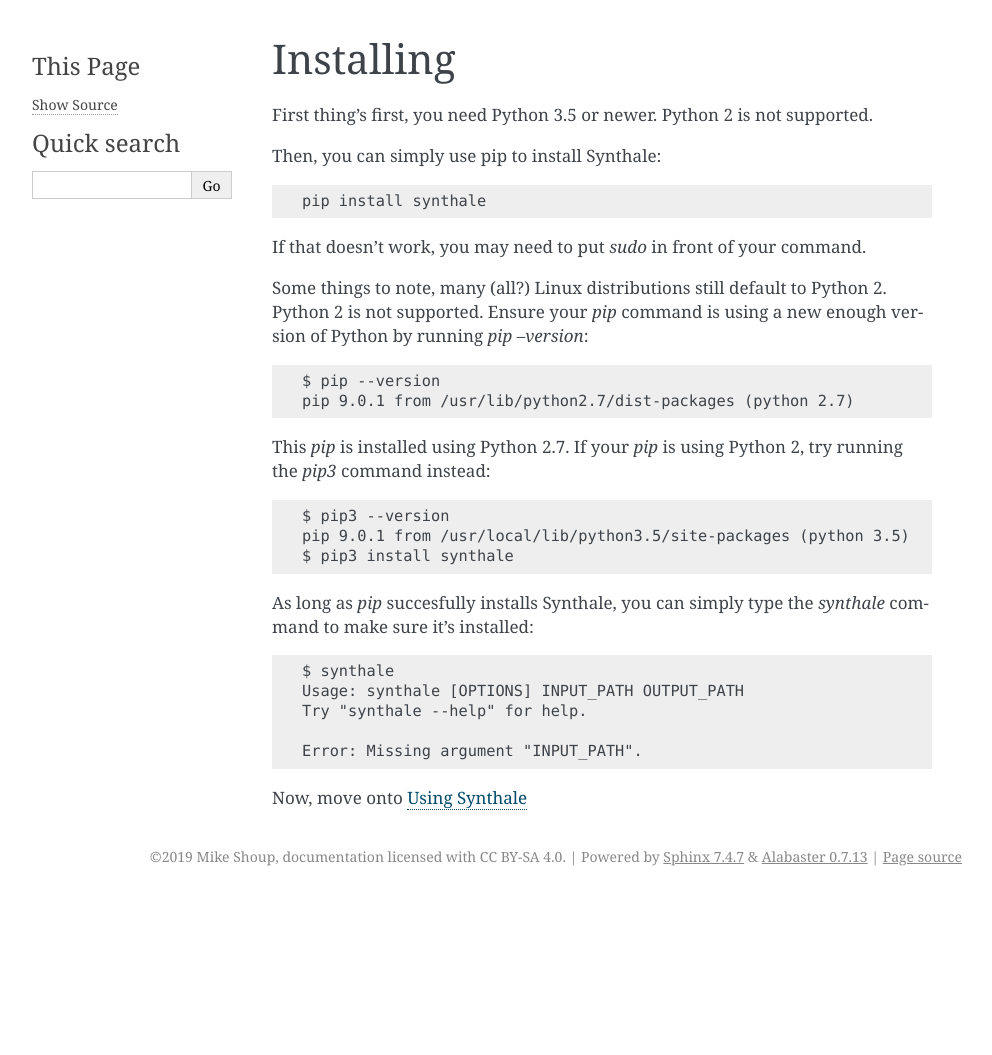
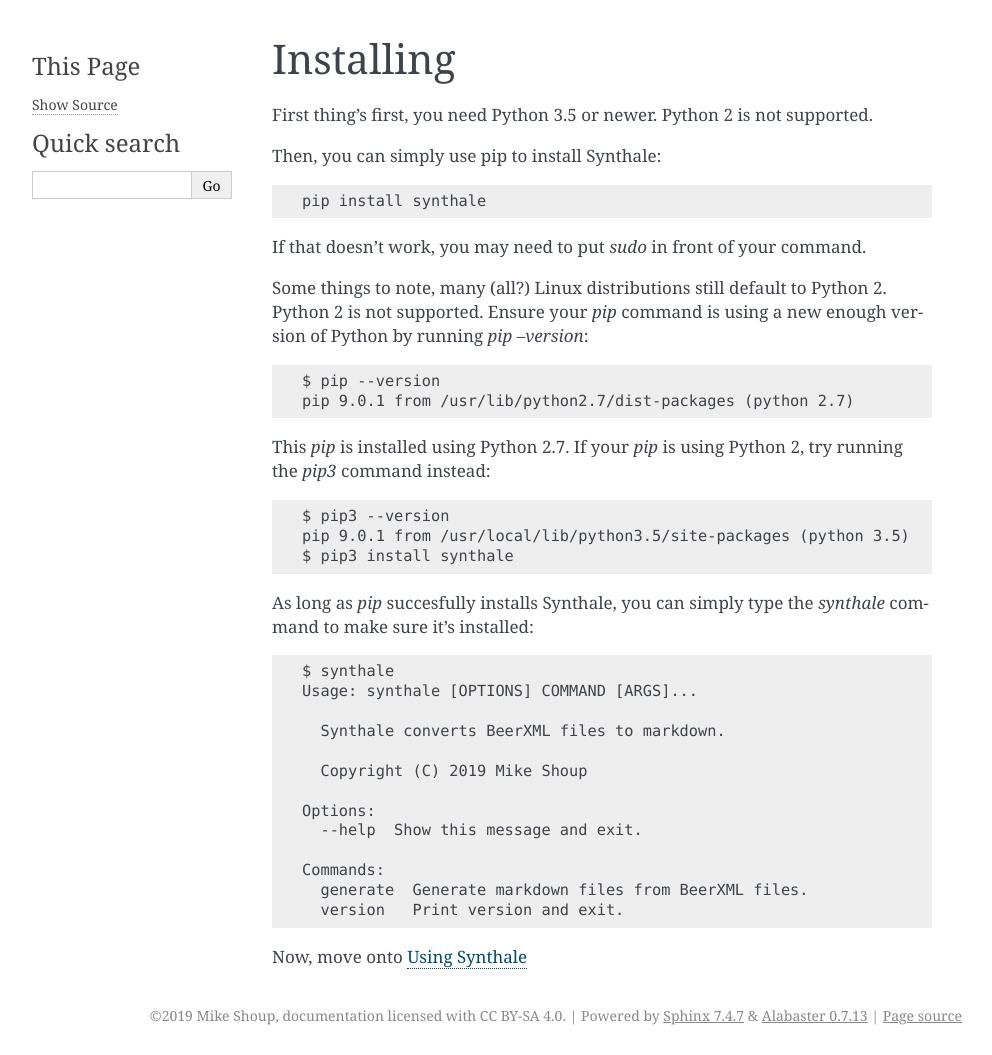
Before and after one commit to shouptech/synthale, a Sphinx documentation site: the page built from docs/installing.rst, in a window 1280 px wide. Shown: the whole page, without its empty margins (148-1140 px from the left). Built offline with Sphinx 7.4.7, drawn with Linux system fonts in a browser that asks for light colours; before the commit the page ends 900 px from its top, so only the background shows below that.

Commit message:
Update docs

```diff
--- a/docs/conf.py
+++ b/docs/conf.py
@@ -31,7 +31,7 @@
 # Add any Sphinx extension module names here, as strings. They can be
 # extensions coming with Sphinx (named 'sphinx.ext.*') or your custom
 # ones.
-extensions = ['sphinx.ext.autodoc']
+extensions = ['sphinx.ext.autodoc', 'sphinx_click.ext']
 
 # Add any paths that contain templates here, relative to this directory.
 templates_path = ['_templates']
@@ -94,7 +94,7 @@
 # Add any paths that contain custom static files (such as style sheets) here,
 # relative to this directory. They are copied after the builtin static files,
 # so a file named "default.css" will overwrite the builtin "default.css".
-html_static_path = ['_static']
+# html_static_path = ['_static']
 
 # Custom sidebar templates, must be a dictionary that maps document names
 # to template names.
--- a/docs/installing.rst
+++ b/docs/installing.rst
@@ -35,9 +35,18 @@
 ::
 
   $ synthale
-  Usage: synthale [OPTIONS] INPUT_PATH OUTPUT_PATH
-  Try "synthale --help" for help.
+  Usage: synthale [OPTIONS] COMMAND [ARGS]...
 
-  Error: Missing argument "INPUT_PATH".
+    Synthale converts BeerXML files to markdown.
+
+    Copyright (C) 2019 Mike Shoup
+
+  Options:
+    --help  Show this message and exit.
+
+  Commands:
+    generate  Generate markdown files from BeerXML files.
+    version   Print version and exit.
+
 
 Now, move onto :doc:`usage`
--- a/docs/usage.rst
+++ b/docs/usage.rst
@@ -1,2 +1,6 @@
 Using Synthale
 ==============
+
+.. click:: synthale.cli:cli
+   :prog: synthale
+   :show-nested:
```
